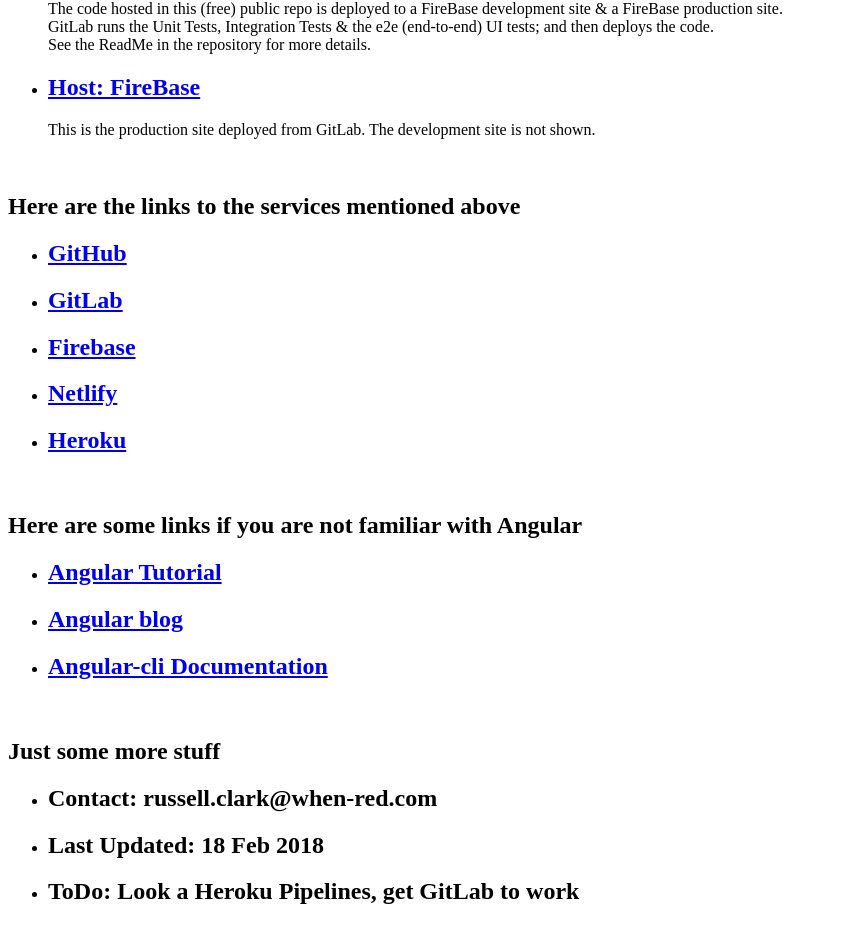
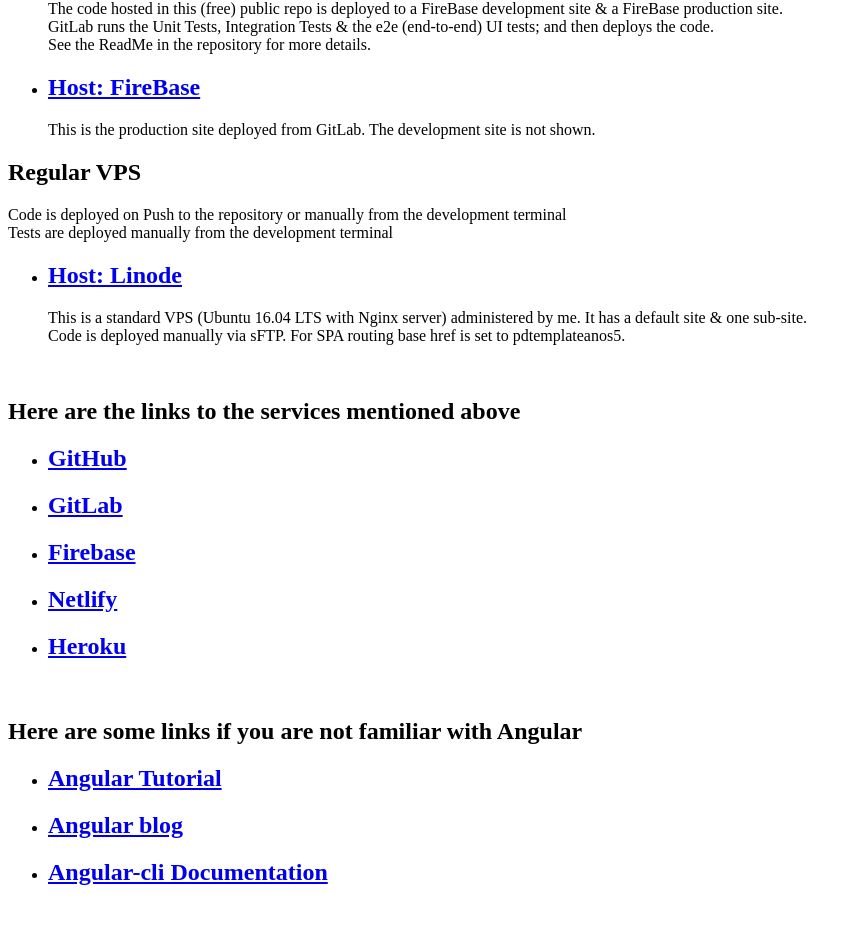
Before and after one commit to RussellRClark/Angular, an Angular app: page / in a window 1280 px wide. Shown: the part 1135-2081 px from the top of the page, without its empty margins (0-861 px from the left). Before the commit the page ends 2060 px from the top, so only its background shows below. Built offline with nearby package versions, Linux system fonts and the light colour scheme.

Commit message:
added linode

```diff
--- a/package.json
+++ b/package.json
@@ -15,6 +15,7 @@
     "deploy-firebase-prod": "ng build --prod --output-path dist && firebase use prod && firebase deploy && firebase open hosting:site",
     "deploy-firebase-dev": "ng build --prod --output-path dist && firebase use dev && firebase deploy && firebase open hosting:site",
     "deploy-githubpages": "ng build --prod --output-path docs --base-href Angular",
+    "deploy-linode": "ng build --prod --output-path linode --base-href pdtemplateanos5",
     "after deploy-githubpages do git add . commit & push": ""
   },
   "engines": {
--- a/src/app/app.component.html
+++ b/src/app/app.component.html
@@ -58,6 +58,18 @@
 
 </ul>
 
+<h2>Regular VPS</h2>
+Code is deployed on Push to the repository or manually from the development terminal
+<br>Tests are deployed manually from the development terminal
+<ul>
+  <li>
+    <h2><a target="_blank" rel="noopener" href="http://85.159.212.244/pdtemplateanos5">Host: Linode</a></h2>
+    This is a standard VPS (Ubuntu 16.04 LTS with Nginx server) administered by me. It has a default site &amp; one sub-site.
+    <br>  Code is deployed manually via sFTP. For SPA routing base href is set to pdtemplateanos5.
+  </li>
+</ul>
+
+
 <br><h2>Here are the links to the services mentioned above</h2>
 <ul>
   <li>
```
